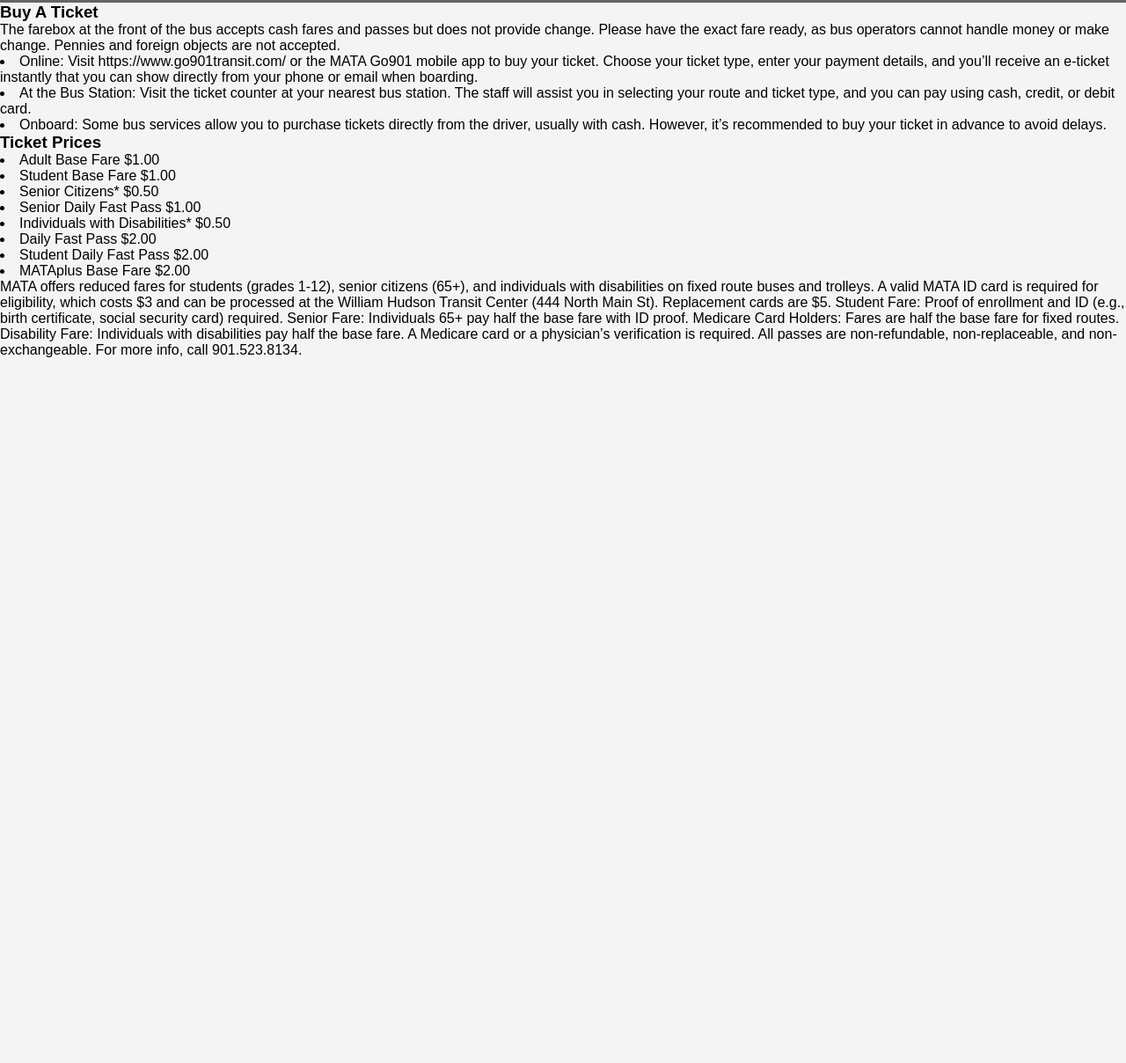
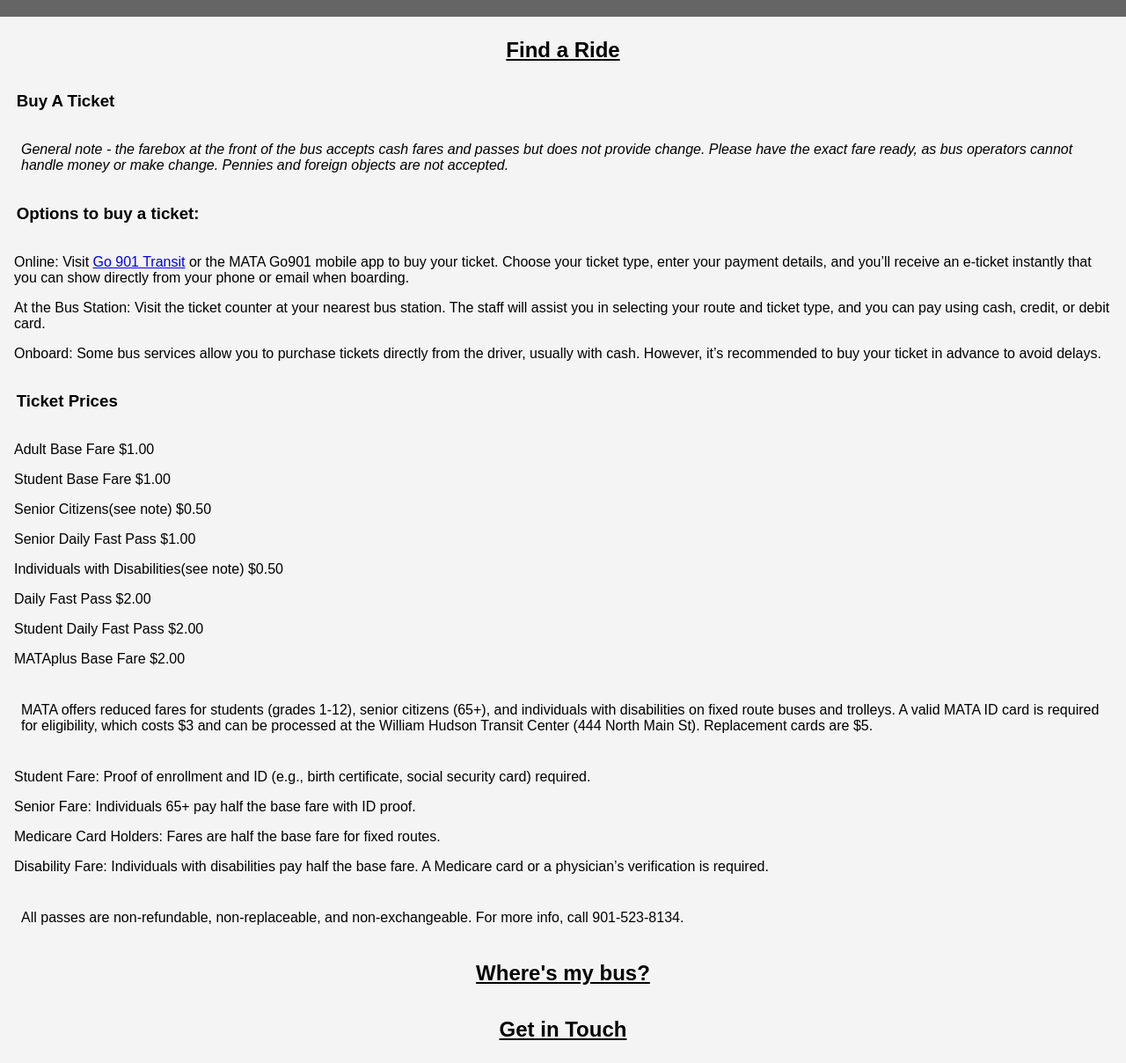
Before and after one commit to Justinmemphis/mata-ambassador-program, a plain HTML site: page index.html in a window 1280 px wide. Shown: the part 835-2043 px from the top of the page at 88% size. Before the commit the page ends 1242 px from the top, so only its background shows below. Drawn offline with Linux system fonts and the light colour scheme; placeholder pictures from the web are drawn by us.

Commit message:
styling on first section

```diff
--- a/homepage.css
+++ b/homepage.css
@@ -103,3 +103,27 @@ body {
 .cta-btn:hover {
   background-color: #e5533a;
 }
+
+p {
+	padding: 1em;
+	margin: .5em;
+}
+
+ul {
+	padding: 0.5em;
+}
+
+li {
+	list-style-type: circle;
+	padding: 0.5em;
+}
+
+h1, h2, h3 {
+	padding: 0.5em;
+	margin: 0.5em;
+}
+
+h2 {
+	text-align: center;
+	text-decoration: underline;
+}
--- a/index.html
+++ b/index.html
@@ -27,50 +27,46 @@
   </header>
 
   <section id="findaride">
+		<h2>Find a Ride</h2>
     <h3>Buy A Ticket</h3>
+    <p><em>General note - the farebox at the front of the bus accepts cash fares and passes but does not provide change. Please have the exact fare ready, as bus operators cannot handle money or make change. Pennies and foreign objects are not accepted.</em></p>
 
-    <p>The farebox at the front of the bus accepts cash fares and passes but does not provide change. Please have the exact fare ready, as bus operators cannot handle money or make change. Pennies and foreign objects are not accepted.</p>
-
-    <li>
-        Online: Visit https://www.go901transit.com/ or the MATA Go901 mobile app to buy your ticket. Choose your ticket type, enter your payment details, and you’ll receive an e-ticket instantly that you can show directly from your phone or email when boarding.</li>
-    <li>
-        At the Bus Station: Visit the ticket counter at your nearest bus station. The staff will assist you in selecting your route and ticket type, and you can pay using cash, credit, or debit card.
-    </li>
-    <li>
-        Onboard: Some bus services allow you to purchase tickets directly from the driver, usually with cash. However, it’s recommended to buy your ticket in advance to avoid delays.
-    </li>
+	<h3>Options to buy a ticket:</h3>
+	<ul>
+    <li>Online: Visit <a href="https://www.go901transit.com/" target="_blank">Go 901 Transit</a> or the MATA Go901 mobile app to buy your ticket. Choose your ticket type, enter your payment details, and you’ll receive an e-ticket instantly that you can show directly from your phone or email when boarding.</li>
+    <li>At the Bus Station: Visit the ticket counter at your nearest bus station. The staff will assist you in selecting your route and ticket type, and you can pay using cash, credit, or debit card.</li>
+    <li>Onboard: Some bus services allow you to purchase tickets directly from the driver, usually with cash. However, it’s recommended to buy your ticket in advance to avoid delays.</li>
+	</ul>
 
     <h3>Ticket Prices</h3>
+	<ul>
+		<li>Adult Base Fare  	$1.00</li>
+    <li>Student Base Fare	$1.00</li>
+    <li>Senior Citizens(see note) 	$0.50</li>
+    <li>Senior Daily Fast Pass 	$1.00</li>
+    <li>Individuals with Disabilities(see note) 	$0.50</li>
+    <li>Daily Fast Pass	$2.00</li>
+    <li>Student Daily Fast Pass	$2.00</li>
+    <li>MATAplus Base Fare	$2.00</li>
+	</ul>
 
-    <li>Adult Base Fare  	$1.00</li>
+    <p>MATA offers reduced fares for students (grades 1-12), senior citizens (65+), and individuals with disabilities on fixed route buses and trolleys. A valid MATA ID card is required for eligibility, which costs $3 and can be processed at the William Hudson Transit Center (444 North Main St). Replacement cards are $5.</p>
+	<ul>
 
-    <li>Student Base Fare	$1.00</li>
-
-    <li>Senior Citizens* 	$0.50</li>
-
-    <li>Senior Daily Fast Pass 	$1.00</li>
-
-    <li>Individuals with Disabilities* 	$0.50</li>
-
-    <li>Daily Fast Pass	$2.00</li>
-
-    <li>Student Daily Fast Pass	$2.00</li>
-
-    <li>MATAplus Base Fare	$2.00</li>
-
-    <p>MATA offers reduced fares for students (grades 1-12), senior citizens (65+), and individuals with disabilities on fixed route buses and trolleys. A valid MATA ID card is required for eligibility, which costs $3 and can be processed at the William Hudson Transit Center (444 North Main St). Replacement cards are $5.
-
-      Student Fare: Proof of enrollment and ID (e.g., birth certificate, social security card) required.
-
-      Senior Fare: Individuals 65+ pay half the base fare with ID proof.
-
-      Medicare Card Holders: Fares are half the base fare for fixed routes.
-
-      Disability Fare: Individuals with disabilities pay half the base fare. A Medicare card or a physician’s verification is required.
-
-      All passes are non-refundable, non-replaceable, and non-exchangeable. For more info, call 901.523.8134.</p>
+      <li>Student Fare: Proof of enrollment and ID (e.g., birth certificate, social security card) required.</li>
+     <li>Senior Fare: Individuals 65+ pay half the base fare with ID proof.</li>
+     <li>Medicare Card Holders: Fares are half the base fare for fixed routes.</li>
+      <li>Disability Fare: Individuals with disabilities pay half the base fare. A Medicare card or a physician’s verification is required.</li>
+	</ul>
+      <p>All passes are non-refundable, non-replaceable, and non-exchangeable. For more info, call 901-523-8134.</p>
 
   </section>
+	<section id="wheresmybus">
+		<h2>Where's my bus?</h2>
+	</section>
+	<section id="getintouch">
+		<h2>Get in Touch</h2>
+	</section>
 
 </body>
 </html>
```
